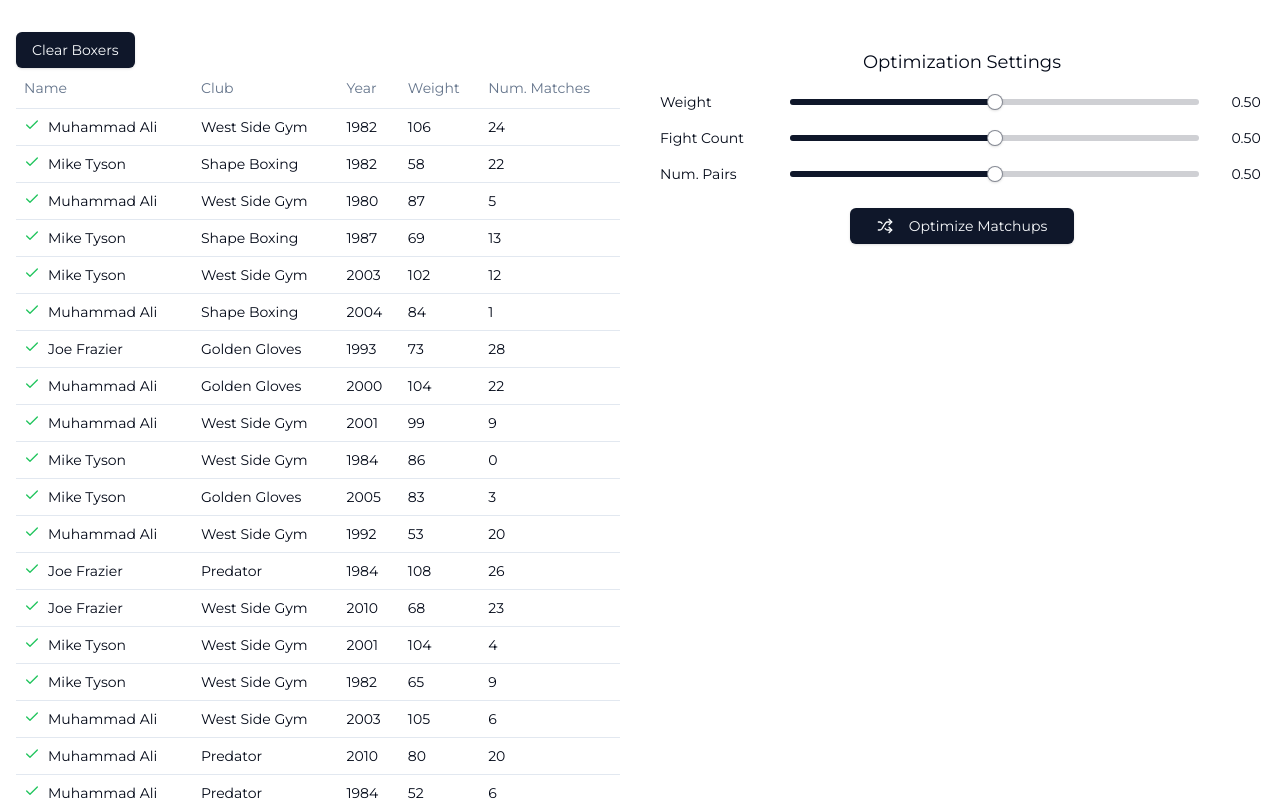
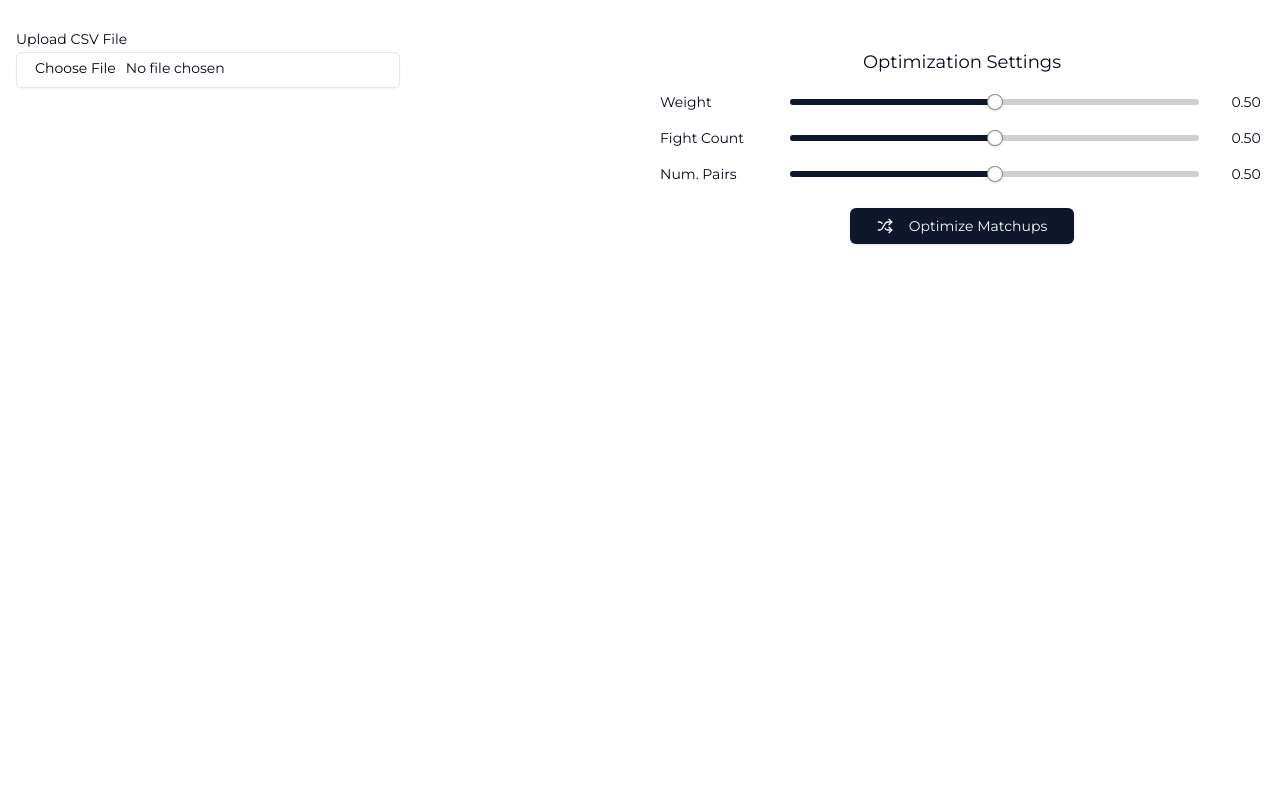
Before and after one commit to jurevito/website-portfolio, a SvelteKit app: page /matches in a window 1280 px wide. Shown: the top 801 px of the page. Built offline with nearby package versions, Linux system fonts and the light colour scheme.

Commit message:
chore: remove randomly generated boxers

```diff
--- a/src/routes/matches/+page.svelte
+++ b/src/routes/matches/+page.svelte
@@ -31,17 +31,7 @@
     return clubs[getRandomInt(0, clubs.length - 1)];
   }
 
-  // Generate an array of 100 random boxers
-  let boxers: Boxer[] = $state(
-    Array.from({ length: 100 }, () => ({
-      year: getRandomInt(1980, 2010),
-      name: getRandomName(),
-      club: getRandomClub(),
-      weight: getRandomInt(50, 110),
-      fightCount: getRandomInt(0, 30),
-      hasMatch: true,
-    }))
-  );
+  let boxers: Boxer[] = $state([]);
 
   const clearBoxers = () => {
     boxers = [];
```
